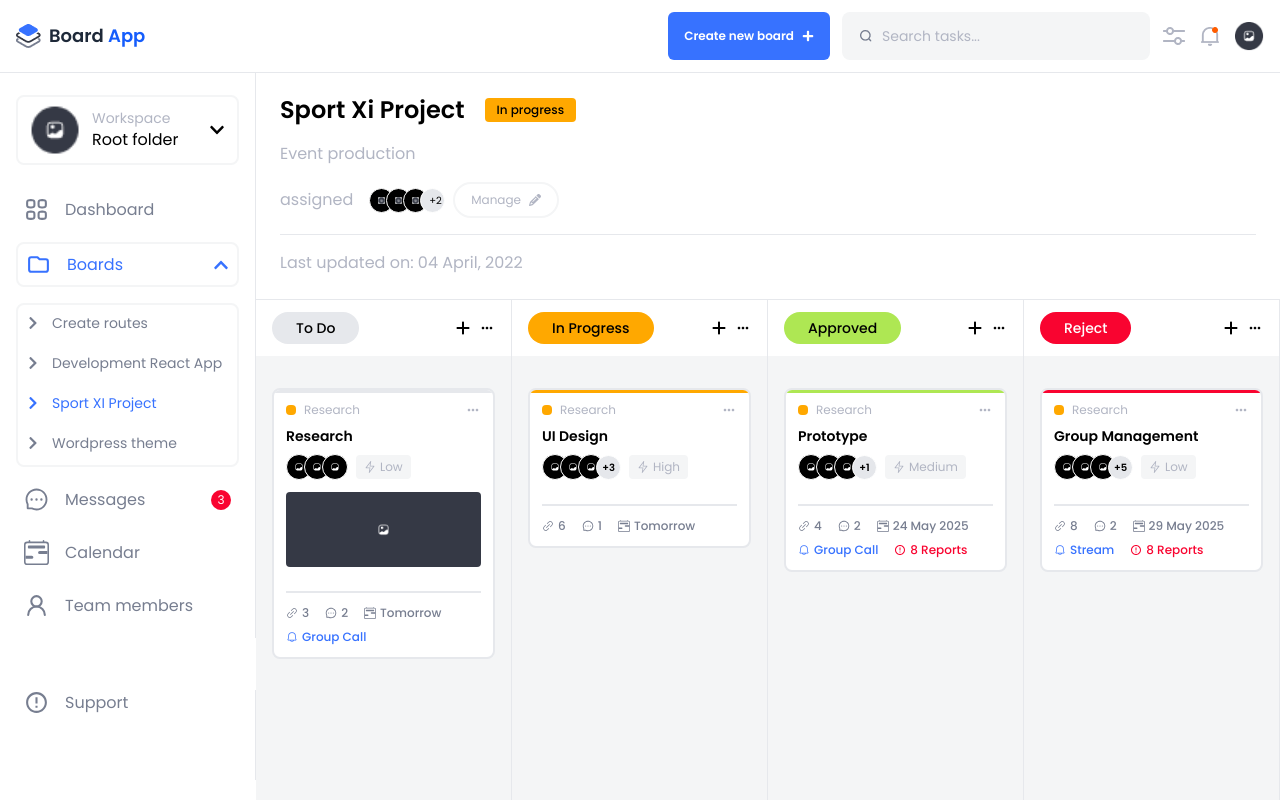
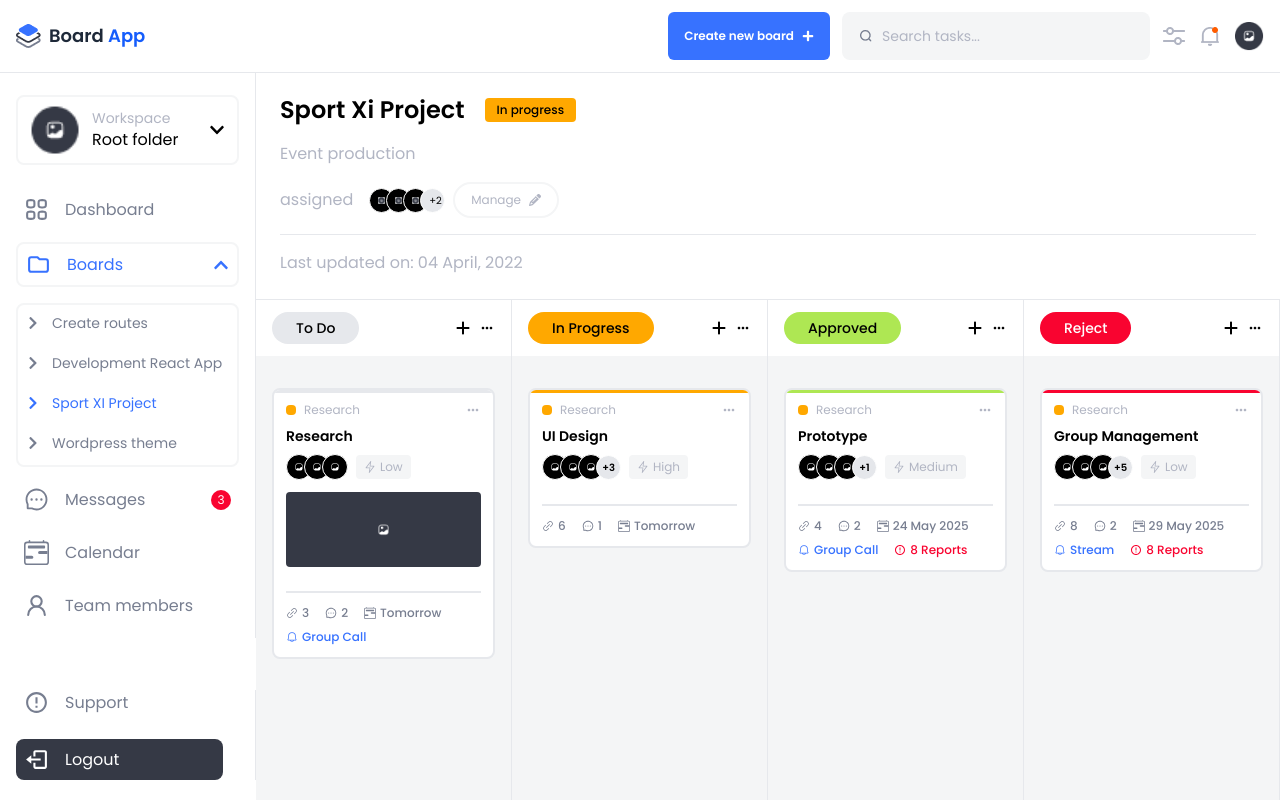
Before and after one commit to Yehan20/swimlane-dashboard, a Next.js app: page / in a window 1280 px wide. Built offline with nearby package versions, Linux system fonts and the light colour scheme.

Commit message:
add new theme colors

```diff
--- a/src/app/globals.css
+++ b/src/app/globals.css
@@ -3,13 +3,11 @@
 
 @theme  {
 
-
-     --color-custom-gray: #F5F7FA;
-     --color-custom-red: #E74C3C;
      --color-neutral-5:#B1B5C3;
      --color-neutral-6:#E6E8EC;
      --color-neutral-7:#F4F5F6;
      --color-neutral-4:#777E90;
+     --color-neutral-3:#353945;
 
      --color-green:#AEE753;
      --color-red:#F90430;
@@ -18,6 +16,8 @@
 
      --text-xxs:8px;
 
+     --breakpoint-md: 900px;
+     --breakpoint-lg: 1048px;
 
 }
 
```
